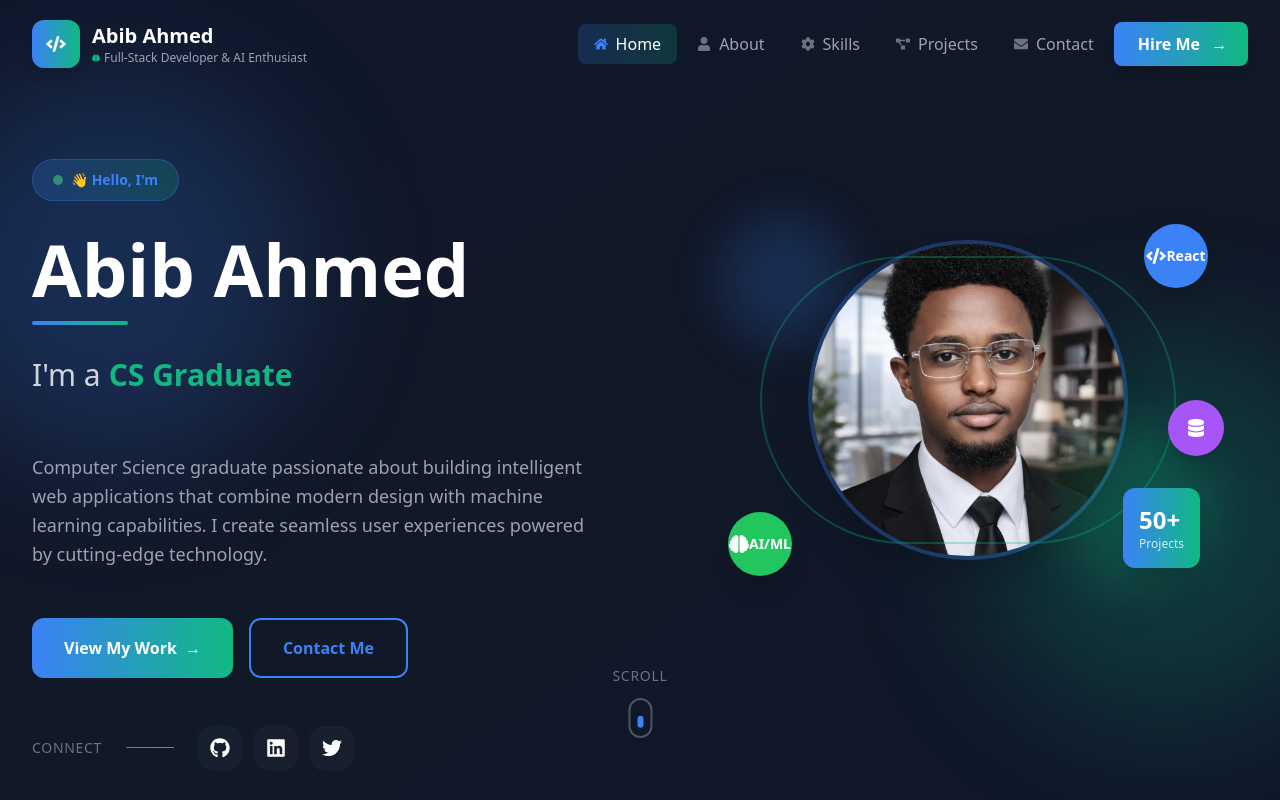
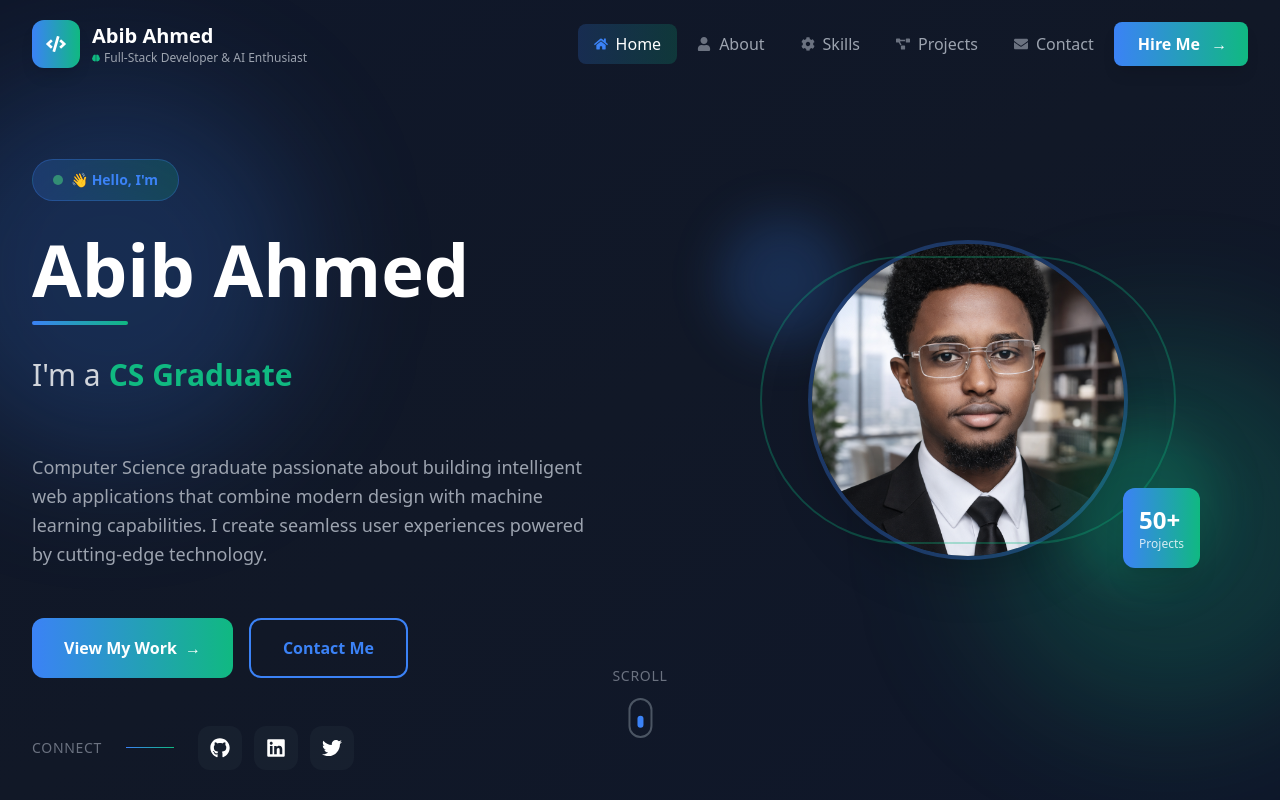
Before and after one commit to fdesdsf/PORTFOLIO_MANAGEMENT, a React (Vite) app in the folder portfolio-site/: page / in a window 1280 px wide. Shown: the top 800 px of the page. Built offline with nearby package versions, Linux system fonts and the light colour scheme.

Commit message:
Hero chnage

```diff
--- a/portfolio-site/src/components/Hero.jsx
+++ b/portfolio-site/src/components/Hero.jsx
@@ -122,7 +122,7 @@ const Hero = () => {
             initial={{ opacity: 0, scale: 0.9 }}
             animate={{ opacity: 1, scale: 1 }}
             transition={{ duration: 0.6, delay: 0.3 }}
-            className="relative -mt-16 lg:-mt-20"
+            className="relative lg:-mt-20"
           >
             {/* Profile Image Container */}
             <div className="relative max-w-md mx-auto">
@@ -150,7 +150,7 @@ const Hero = () => {
               </div>
 
               {/* Floating Tech Badges - NOW VISIBLE */}
-              <div className="absolute -top-4 -right-4 w-16 h-16 bg-blue-500 rounded-full flex items-center justify-center shadow-xl z-20">
+              {/* <div className="absolute -top-4 -right-4 w-16 h-16 bg-blue-500 rounded-full flex items-center justify-center shadow-xl z-20">
                 <FaCode className="text-white text-xl" />
                 <span className="text-white text-sm font-semibold">React</span>
               </div>
@@ -160,7 +160,7 @@ const Hero = () => {
               </div>
               <div className="absolute top-1/2 -right-8 w-14 h-14 bg-purple-500 rounded-full flex items-center justify-center shadow-xl z-20">
                 <FaDatabase className="text-white text-lg" />
-              </div>
+              </div> */}
 
               {/* Projects Count Badge - NOW VISIBLE */}
               <div className="absolute -bottom-2 -right-2 bg-gradient-to-r from-primary to-secondary rounded-xl p-4 shadow-xl z-20">
```
